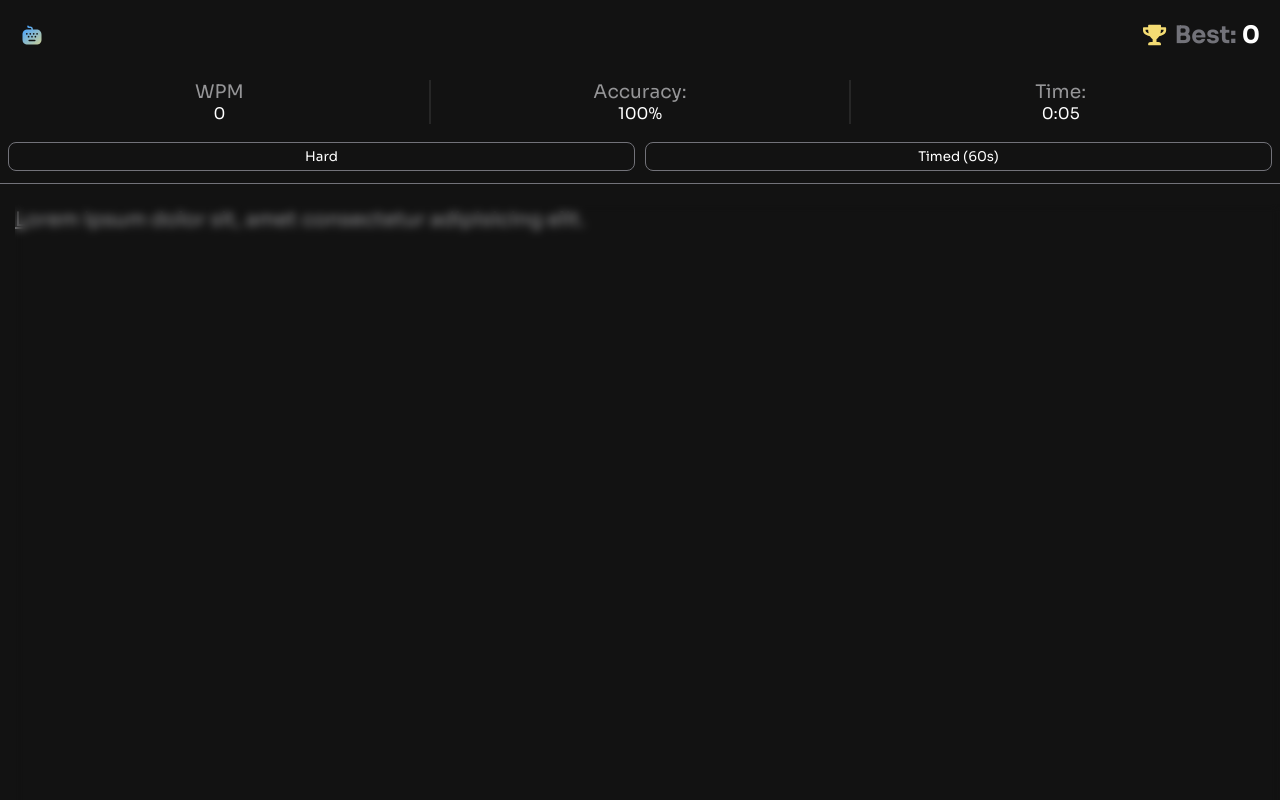
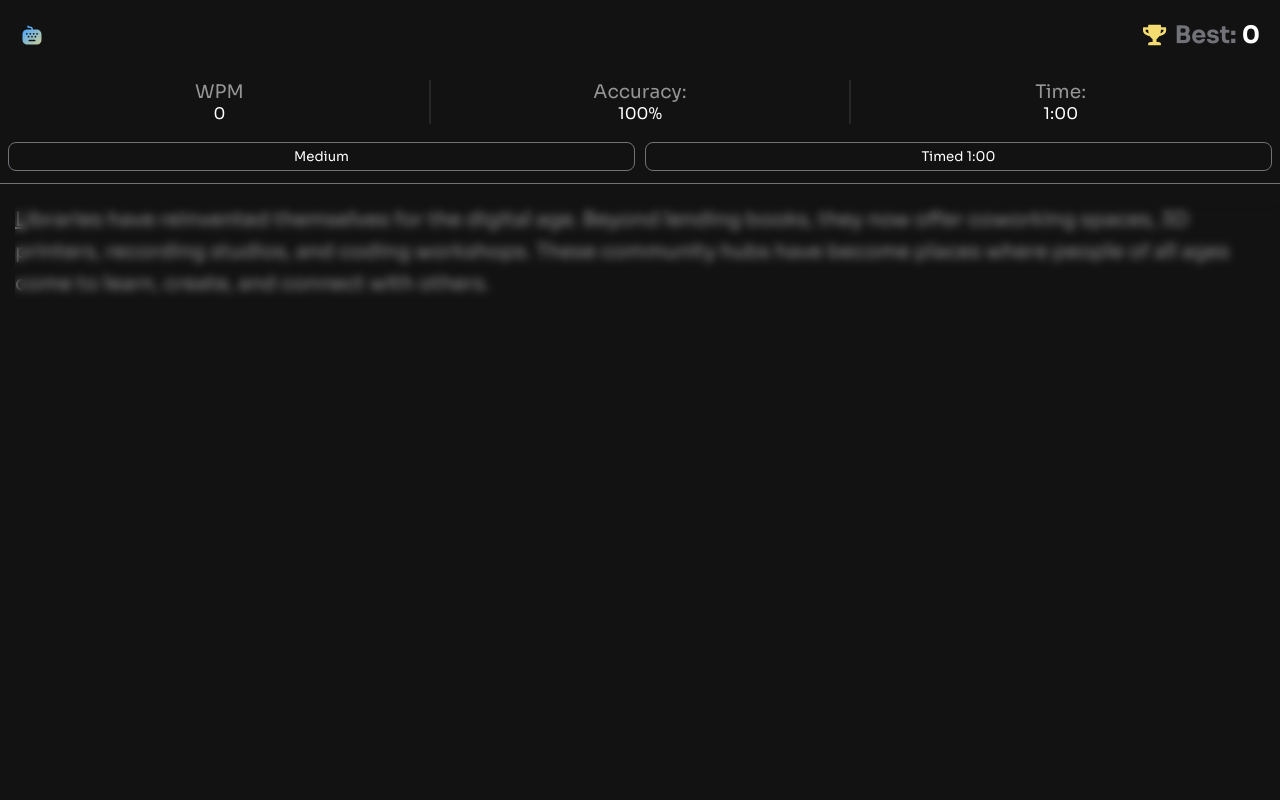
Before and after one commit to feelgooddd/typing-speed-test, a React (Vite) app: page / in a window 1280 px wide. Shown: the top 800 px of the page. Built offline with nearby package versions, Linux system fonts and the light colour scheme.

Commit message:
Added the logic for the timing menu with options to choose different times and difficulties.
Bug: The options are hidden behind the overlay now, need to fix that.

```diff
--- a/src/App.jsx
+++ b/src/App.jsx
@@ -7,9 +7,12 @@
   const [testStarted, setTestStarted] = useState(false);
   const [timerStarted, setTimerStarted] = useState(false);
 
+  const [timeSetting, setTimeSetting] = useState(60)
+  const [difficulty, setDifficulty] = useState("medium");
+
   const [wpm, setWpm] = useState(0);
   const [accuracy, setAccuracy] = useState(100);
-  const [timeLeft, setTimeLeft] = useState(5);
+  const [timeLeft, setTimeLeft] = useState(60);
   useEffect(() => {
     if (!timerStarted) return; // start only on first keypress
 
@@ -41,9 +44,15 @@
         wpm={wpm}
         accuracy={accuracy}
         timeLeft={timeLeft}
+        timeSetting={formatTime(timeSetting)}
+        setTimeLeft={setTimeLeft}
+        setTimeSetting={setTimeSetting}
+        setDifficulty={setDifficulty}
+        difficulty={difficulty}
       />
       <TypingTest
-      timeLeft={timeLeft}
+        difficulty={difficulty}
+        timeLeft={timeLeft}
         testStarted={testStarted}
         setTimerStarted={setTimerStarted}
         timerStarted={timerStarted}
--- a/src/components/Timing.jsx
+++ b/src/components/Timing.jsx
@@ -1,5 +1,31 @@
-import "./css/timing.css"
-const Timing = ({wpm, accuracy, testStarted, time}) => {
+import "./css/timing.css";
+import { useState } from "react";
+import TimingMenu from "./TimingMenu";
+
+const Timing = ({
+  wpm,
+  accuracy,
+  difficulty,
+  time,
+  timeSetting,
+  setTimeLeft,
+  setTimeSetting,
+  setDifficulty,
+  testStarted,
+}) => {
+  const [menuType, setMenuType] = useState(null); // "time" | "difficulty"
+
+  function handleTimeSelect(seconds) {
+    if (testStarted) return;
+    setTimeSetting(seconds);
+    setTimeLeft(seconds);
+  }
+
+  function handleDifficultySelect(level) {
+    if (testStarted) return;
+    setDifficulty(level);
+  }
+
   return (
     <section className="timing-section">
       <div className="timing-section__details">
@@ -7,25 +33,47 @@
           <h3>WPM</h3>
           <p>{wpm}</p>
         </div>
+
         <div className="timing-section__details-accuracy">
           <h3>Accuracy:</h3>
           <p>{accuracy}%</p>
         </div>
+
         <div className="timing-section__details-time">
           <h3>Time:</h3>
           <p>{time}</p>
         </div>
       </div>
+
       <div className="timing-section__buttons">
-        <button className="difficulty-btn">
-            Hard
+        <button
+          className="difficulty-btn"
+          onClick={() => setMenuType("difficulty")}
+        >
+          {difficulty[0].toUpperCase() + difficulty.slice(1)}
         </button>
-        <button className="time-btn">
-            Timed (60s)
+
+        <button
+          className="time-btn"
+          onClick={() => setMenuType("time")}
+        >
+          Timed {timeSetting}
         </button>
       </div>
+
+      {menuType && (
+        <TimingMenu
+          type={menuType}
+          onSelect={
+            menuType === "time"
+              ? handleTimeSelect
+              : handleDifficultySelect
+          }
+          onClose={() => setMenuType(null)}
+        />
+      )}
     </section>
-  )
-}
+  );
+};
 
-export default Timing
+export default Timing;
--- /dev/null
+++ b/src/components/TimingMenu.jsx
@@ -0,0 +1,35 @@
+import './css/timingmenu.css'
+
+const TimingMenu = ({ type, onSelect, onClose }) => {
+  const timeOptions = [
+    { label: "0:30", value: 30 },
+    { label: "1:00", value: 60 },
+    { label: "1:30", value: 90 },
+  ];
+
+  const difficultyOptions = [
+    { label: "Easy", value: "easy" },
+    { label: "Medium", value: "medium" },
+    { label: "Hard", value: "hard" },
+  ];
+
+  const options = type === "time" ? timeOptions : difficultyOptions;
+
+  return (
+    <div className="timing-menu">
+      {options.map((opt) => (
+        <button
+          key={opt.value}
+          onClick={() => {
+            onSelect(opt.value);
+            onClose();
+          }}
+        >
+          {opt.label}
+        </button>
+      ))}
+    </div>
+  );
+};
+
+export default TimingMenu;
--- a/src/components/TypingTest.jsx
+++ b/src/components/TypingTest.jsx
@@ -13,13 +13,15 @@
   setTimerStarted,
   timerStarted,
   timeLeft,
+  difficulty
 }) => {
   const [input, setInput] = useState("");
   const [startTime, setStartTime] = useState(null);
+  const [text, setText] = useState("Test");
+  const [data, setData] = useState({});
 
   const inputRef = useRef(null);
 
-  const text = "Lorem ipsum dolor sit, amet consectetur adipisicing elit.";
   const isTypingEnabled = testStarted && !(timeLeft === 0);
 
   // Focus input on mount and whenever test starts
@@ -41,6 +43,28 @@
       window.removeEventListener("keydown", keepFocus);
     };
   }, []);
+  useEffect(() => {
+    const getTextData = async () => {
+      try {
+        const response = await fetch("/data.json");
+        const data = await response.json();
+        setData(data);
+      } catch (err) {
+        console.error(err);
+      }
+    };
+    getTextData();
+  }, []);
+
+useEffect(() => {
+  const list = data[difficulty];
+
+  if (Array.isArray(list) && list.length > 0) {
+    const randomIndex = Math.floor(Math.random() * list.length);
+    setText(list[randomIndex].text);
+  }
+}, [data, difficulty]);
+
 
   function handleType(value) {
     if (value.length > text.length) return;
@@ -87,9 +111,10 @@
       }}
     >
       {!testStarted && <TypingTestOverlay startTest={handleClick} />}
-
       <p className="typing-text">
-        {text.split("").map((char, index) => {
+        {(typeof text === "string" ? text : "Loading...")
+          .split("")
+          .map((char, index) => {
             let className = "";
             if (index < input.length) {
               className = char === input[index] ? "correct" : "incorrect";
--- /dev/null
+++ b/src/components/css/timingmenu.css
@@ -0,0 +1,23 @@
+.timing-menu {
+  display: flex;
+  gap: 2px;
+  padding: 5px;
+  flex-direction: column;
+  position: absolute;
+  flex: 1;
+  min-width: 200px;
+  transform: translateX(-50%);
+  left: 50%;
+  background-color: var(--clr-Neutral-800);
+}
+.timing-menu button {
+  color: var(--clr-Neutral-50);
+  background-color: transparent;
+  border: none;
+  text-align: left;
+}
+
+.timing-menu > button:not(:last-child) {
+  border-bottom: 1px solid var(--clr-Neutral-500);
+  padding-bottom: 4px;
+}
```
Lines whose indentation alone changed are shown as unchanged.
